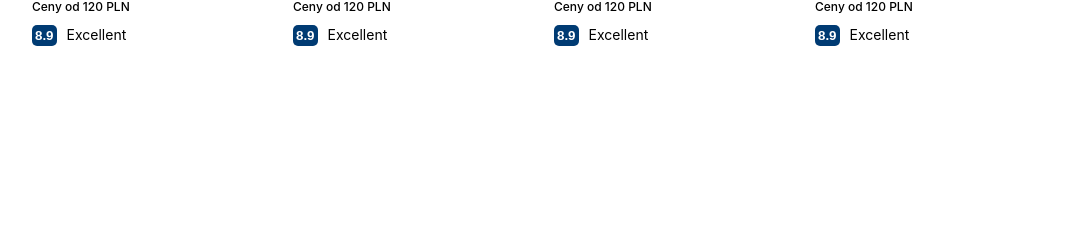
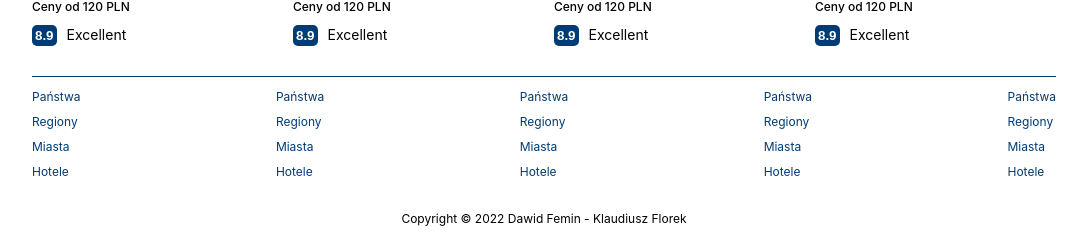
Before and after one commit to Dawid-Femin/Booking-app-react, a React (Create React App) app in the folder client/: page / in a window 1280 px wide. Shown: the part 1362-1605 px from the top of the page, without its empty margins (96-1183 px from the left). Before the commit the page ends 1408 px from the top, so only its background shows below. Built offline with nearby package versions, Linux system fonts and the light colour scheme.

Commit message:
Created footer

```diff
--- /dev/null
+++ b/client/src/components/footer/Footer.jsx
@@ -0,0 +1,44 @@
+import React from 'react';
+import './footer.css';
+
+const Footer = () => {
+  return (
+    <div className='footer'>
+        <div className="fLists">
+            <ul className="fList">
+                <li className="fListItem">Państwa</li>
+                <li className="fListItem">Regiony</li>
+                <li className="fListItem">Miasta</li>
+                <li className="fListItem">Hotele</li>
+            </ul>
+            <ul className="fList">
+                <li className="fListItem">Państwa</li>
+                <li className="fListItem">Regiony</li>
+                <li className="fListItem">Miasta</li>
+                <li className="fListItem">Hotele</li>
+            </ul>
+            <ul className="fList">
+                <li className="fListItem">Państwa</li>
+                <li className="fListItem">Regiony</li>
+                <li className="fListItem">Miasta</li>
+                <li className="fListItem">Hotele</li>
+            </ul>
+            <ul className="fList">
+                <li className="fListItem">Państwa</li>
+                <li className="fListItem">Regiony</li>
+                <li className="fListItem">Miasta</li>
+                <li className="fListItem">Hotele</li>
+            </ul>
+            <ul className="fList">
+                <li className="fListItem">Państwa</li>
+                <li className="fListItem">Regiony</li>
+                <li className="fListItem">Miasta</li>
+                <li className="fListItem">Hotele</li>
+            </ul>
+        </div>
+        <div className="fText">Copyright © 2022 Dawid Femin - Klaudiusz Florek</div>
+    </div>
+  )
+}
+
+export default Footer
--- /dev/null
+++ b/client/src/components/footer/footer.css
@@ -0,0 +1,29 @@
+.footer{
+    width: 100%;
+    max-width: 1024px;
+    font-size: 12px;
+    border-top: 1px solid #003B73;
+}
+
+.fLists{
+    width: 100%;
+    display: flex;
+    justify-content: space-between;
+    margin-bottom: 10px;
+}
+
+.fList{
+    list-style: none;
+    padding: 0;
+}
+
+.fListItem{
+    margin-bottom: 10px;
+    color: #003B73;
+    cursor: pointer;
+}
+
+.fText{
+    text-align: center;
+    padding-bottom: 20px;
+}
--- a/client/src/pages/home/Home.jsx
+++ b/client/src/pages/home/Home.jsx
@@ -1,6 +1,7 @@
 import React from 'react'
 import Featured from '../../components/featured/Featured';
 import FeaturedProperties from '../../components/featuredProperties/FeaturedProperties';
+import Footer from '../../components/footer/Footer';
 import Header from '../../components/header/Header';
 import Navbar from '../../components/navbar/Navbar';
 import PropertyList from '../../components/propertyList/PropertyList';
@@ -17,6 +18,7 @@
       <PropertyList/>
       <h1 className='homeTitle'>Odkryj nieznane Ci dotąd miejsca</h1>
       <FeaturedProperties/>
+      <Footer/>
     </div>
     </>
   );
```
